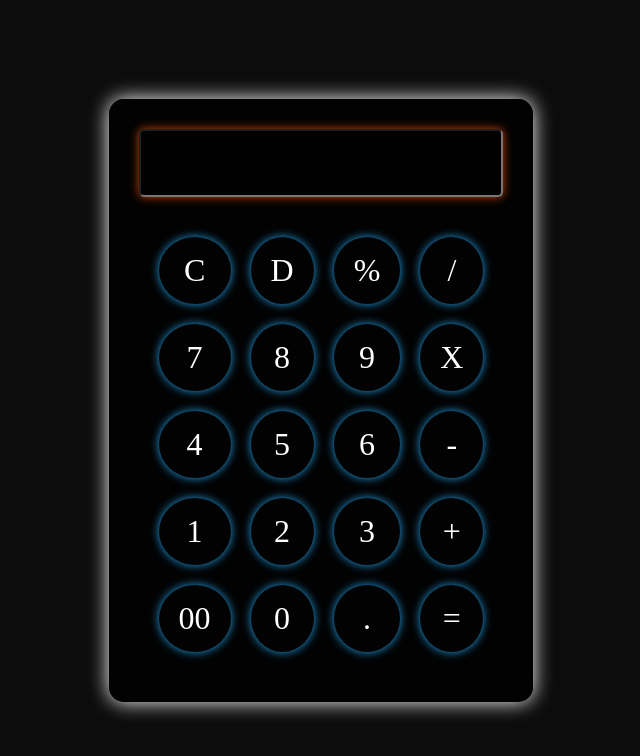
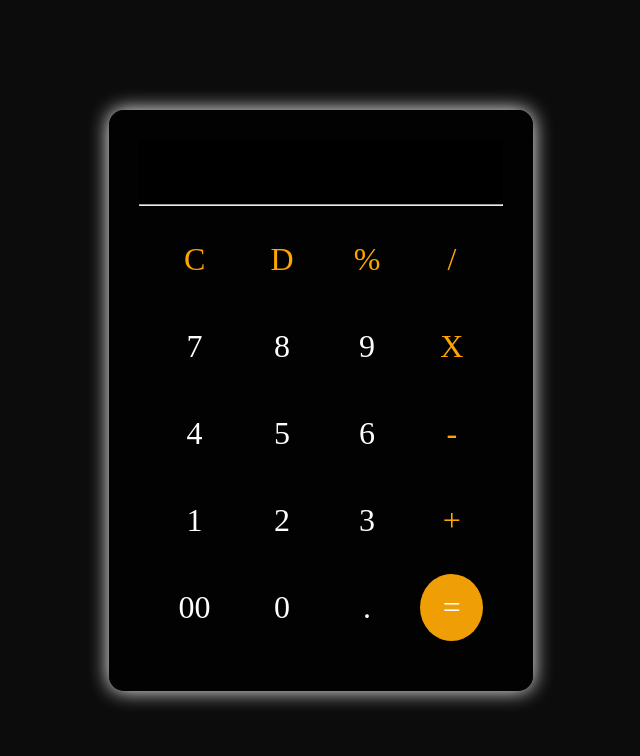
Before and after one commit to ShubhamG-hub/Calculator, a plain HTML site: page index.html in a window 1280 px wide. Shown: the whole page, without its empty margins (319-959 px from the left). Drawn offline with Linux system fonts and the light colour scheme.

Commit message:
inhance css cdoe

```diff
--- a/css/style.css
+++ b/css/style.css
@@ -18,9 +18,11 @@ input{
     border-radius: 5px;
     outline: none;
     background-color: black;
-    box-shadow: 0 0 10px rgb(204, 66, 7);
+    /* box-shadow: 0 0 10px rgb(204, 66, 7); */
     color: white;
     font-size: 1.5rem;
+    border: none;
+    text-align: right;
 }
 div{
     padding: 30px;
@@ -34,7 +36,6 @@ div{
 
 
 table{
-    margin-top: 20px;
     width: 100%;
     border-spacing: 20px;
 
@@ -46,9 +47,23 @@ td{
     text-align: center;
     cursor: pointer;
     border-spacing: 5px;
-    box-shadow: 0 0 10px rgb(36, 162, 235);
+    /* box-shadow: 0 0 10px rgb(36, 162, 235); */
 }
+.orange{
+    color: orange;
+}
+.equal{
+    background-color: rgb(240, 158, 5);
+    color: white;
+}
+.equal:hover{
+    background-color:rgb(240, 158, 5);   ;
+}
+td:hover{
+    /* border: 1px solid white; */
+    background-color: rgb(51, 50, 50);
 
+}
 /* Responsive Design */
 @media (max-width: 900px) {
     div {
--- a/index.html
+++ b/index.html
@@ -13,36 +13,37 @@
     <div class="container">
 
             <input type="text" name="" id="display" readonly>
+            <hr>
         <table>
             <tr>
-                <td onclick="numClear()">C</td>
-                <td onclick="numDel()">D</td>
-                <td onclick="numValue('%')">%</td>
-                <td onclick="numValue('/')">/</td>
+                <td onclick="numClear()"class="orange">C</td>
+                <td onclick="numDel()"class="orange">D</td>
+                <td onclick="numValue('%')"class="orange">%</td>
+                <td onclick="numValue('/')"class="orange">/</td>
             </tr>
             <tr>
                 <td onclick="numValue('7')">7</td>
                 <td onclick="numValue('8')">8</td>
                 <td onclick="numValue('9')">9</td>
-                <td onclick="numValue('*')">X</td>
+                <td onclick="numValue('*')" class="orange">X</td>
             </tr>
             <tr>
                 <td onclick="numValue('4')">4</td>
                 <td onclick="numValue('5')">5</td>
                 <td onclick="numValue('6')">6</td>
-                <td onclick="numValue('-')">-</td>
+                <td onclick="numValue('-')" class="orange">-</td>
             </tr>
             <tr>
                 <td onclick="numValue('1')">1</td>
                 <td onclick="numValue('2')">2</td>
                 <td onclick="numValue('3')">3</td>
-                <td onclick="numValue('+')">+</td>
+                <td onclick="numValue('+')" class="orange">+</td>
             </tr>
             <tr>
                 <td onclick="numValue('00')">00</td>
                 <td onclick="numValue('0')">0</td>
                 <td onclick="numValue('.')">.</td>
-                <td onclick="numTotal()">=</td>
+                <td onclick="numTotal()" class="equal">=</td>
             </tr>
 
         </table>
```
